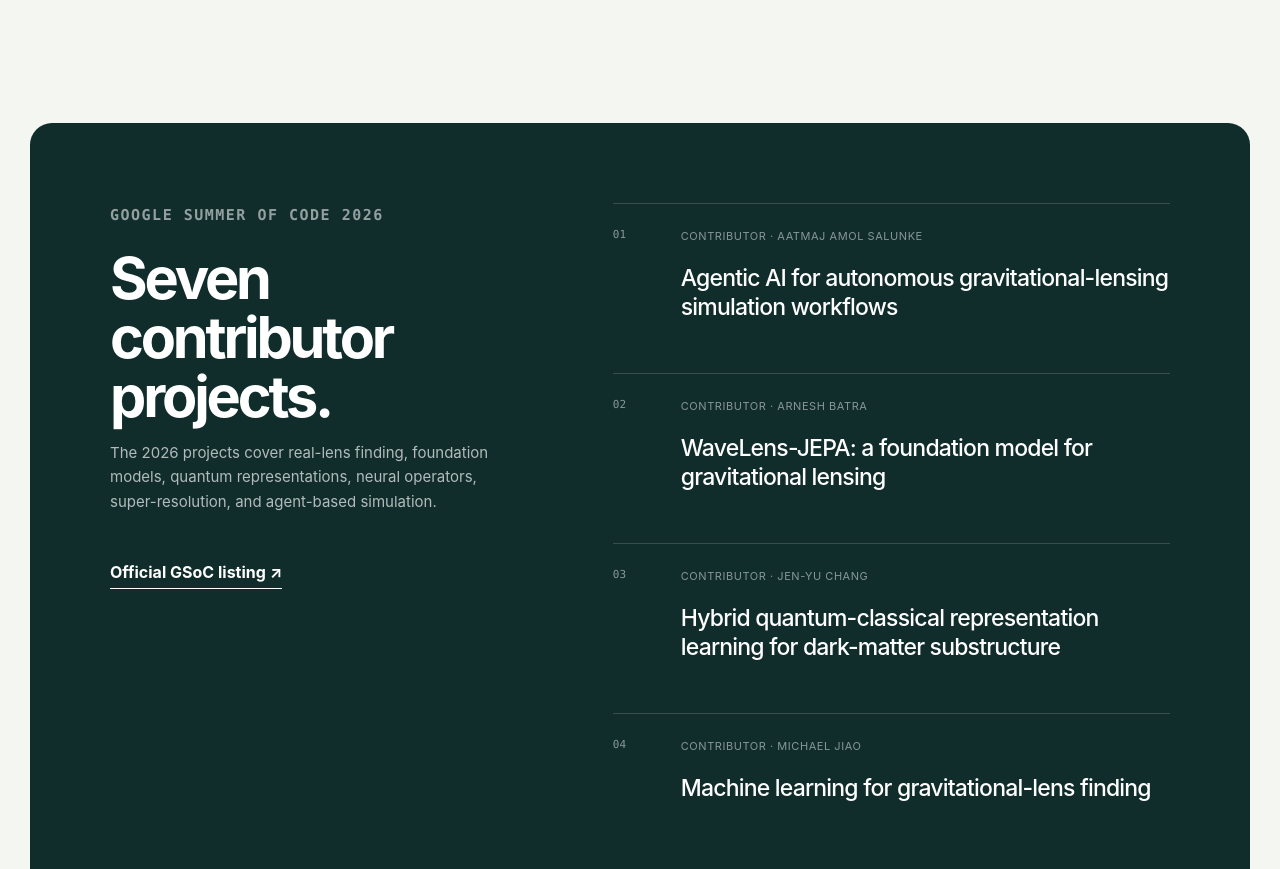
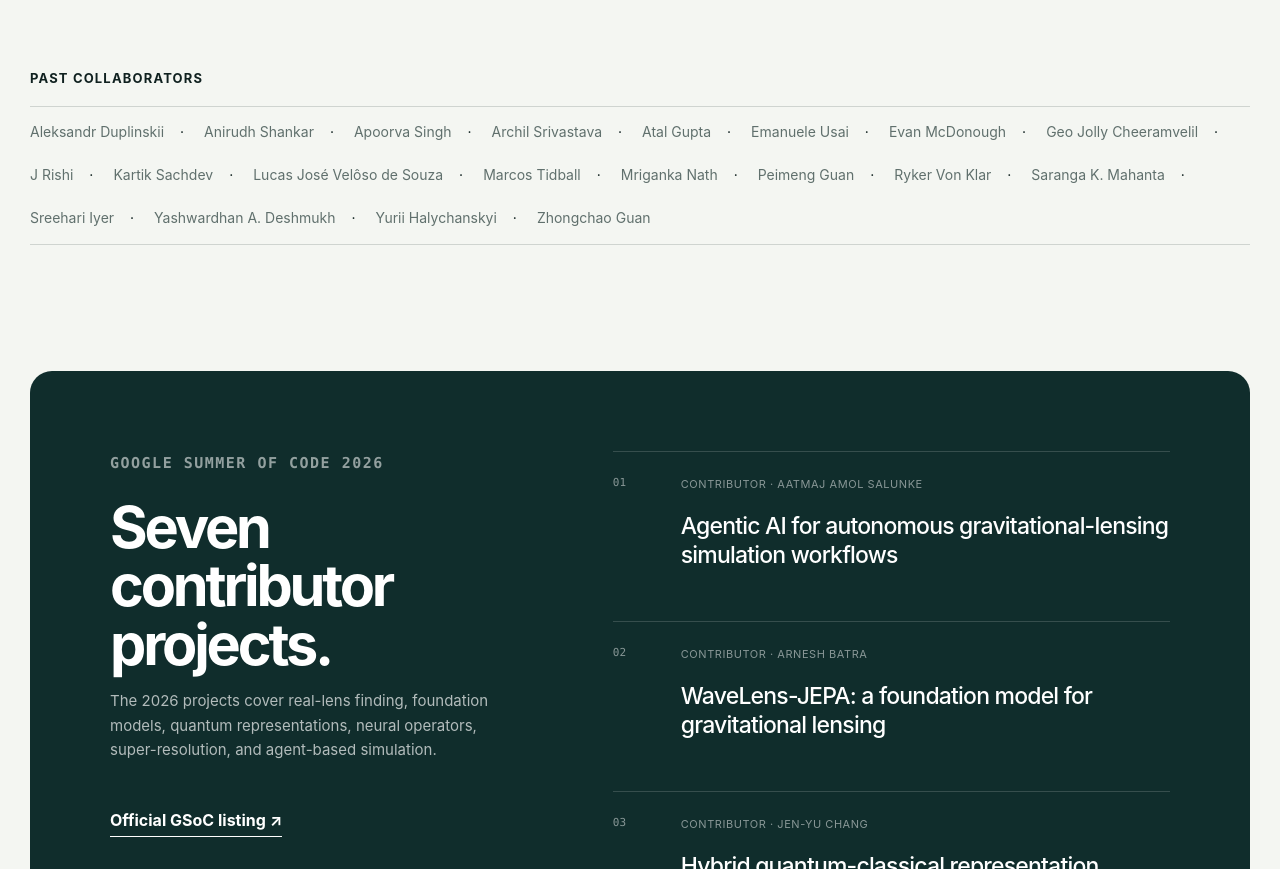
Before and after one commit to pranath-reddy/deeplense-website, a plain HTML site: page dist/about.html in a window 1280 px wide. Shown: the part 4073-4942 px from the top of the page. Drawn offline with Linux system fonts and the light colour scheme.

Commit message:
Add past DeepLense collaborators

```diff
--- a/dist/about.html
+++ b/dist/about.html
@@ -24,7 +24,7 @@
   <title>People &amp; About | DeepLense</title>
   <link rel="icon" href="assets/favicon.svg" type="image/svg+xml">
   <script>try{const saved=localStorage.getItem('deeplense-theme');document.documentElement.dataset.theme=saved||(matchMedia('(prefers-color-scheme: dark)').matches?'dark':'light');if(!saved)document.documentElement.dataset.themeSource='system'}catch{document.documentElement.dataset.theme=matchMedia('(prefers-color-scheme: dark)').matches?'dark':'light'}</script>
-  <link rel="stylesheet" href="styles.css?v=20261029c">
+  <link rel="stylesheet" href="styles.css?v=20261117a">
   <script src="script.js?v=20261114b" defer></script>
 </head>
 <body>
@@ -83,6 +83,30 @@
       <h3 class="people-subhead reveal">Active research team</h3>
       <div class="people-grid" data-people-grid></div>
       <noscript><p class="noscript-note">Enable JavaScript to view the full research-team directory.</p></noscript>
+
+      <h3 class="people-subhead reveal">Past collaborators</h3>
+      <ul class="past-collaborators reveal" aria-label="Past DeepLense collaborators">
+        <li>Aleksandr Duplinskii</li>
+        <li>Anirudh Shankar</li>
+        <li>Apoorva Singh</li>
+        <li>Archil Srivastava</li>
+        <li>Atal Gupta</li>
+        <li>Emanuele Usai</li>
+        <li>Evan McDonough</li>
+        <li>Geo Jolly Cheeramvelil</li>
+        <li>J Rishi</li>
+        <li>Kartik Sachdev</li>
+        <li>Lucas José Velôso de Souza</li>
+        <li>Marcos Tidball</li>
+        <li>Mriganka Nath</li>
+        <li>Peimeng Guan</li>
+        <li>Ryker Von Klar</li>
+        <li>Saranga K. Mahanta</li>
+        <li>Sreehari Iyer</li>
+        <li>Yashwardhan A. Deshmukh</li>
+        <li>Yurii Halychanskyi</li>
+        <li>Zhongchao Guan</li>
+      </ul>
     </section>
 
     <section class="section cohort-section" aria-labelledby="cohort-heading">
--- a/dist/styles.css
+++ b/dist/styles.css
@@ -511,6 +511,9 @@ img { display: block; max-width: 100%; }
 .people-grid .person-info { flex: 1; }
 .people-grid .person-info h3 { font-size: 21px; }
 .noscript-note { color: var(--muted); }
+.past-collaborators { display: flex; flex-wrap: wrap; gap: 0; margin: 0; padding: 4px 0; border-top: 1px solid var(--line); border-bottom: 1px solid var(--line); list-style: none; }
+.past-collaborators li { position: relative; margin-right: 20px; padding: 12px 20px 12px 0; color: var(--muted); font-size: 14px; line-height: 1.35; }
+.past-collaborators li:not(:last-child)::after { content: "·"; position: absolute; right: 0; color: var(--ink); }
 .cohort-section { display: grid; grid-template-columns: 1fr 1.35fr; gap: 90px; padding: 80px; border-radius: var(--radius); background: var(--forest); color: var(--white); }
 .cohort-intro { align-self: start; position: sticky; top: 100px; }
 .cohort-intro .section-kicker { color: rgba(255,255,255,.55); margin-bottom: 22px; }
```
Also changed, not shown: dist/sitemap.xml.
